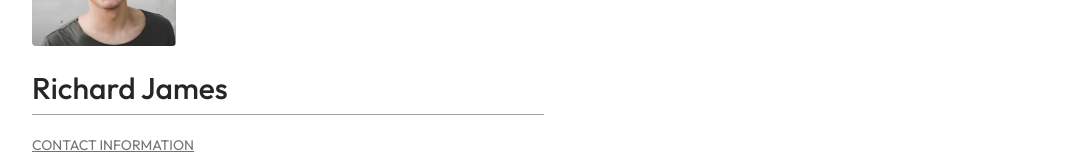
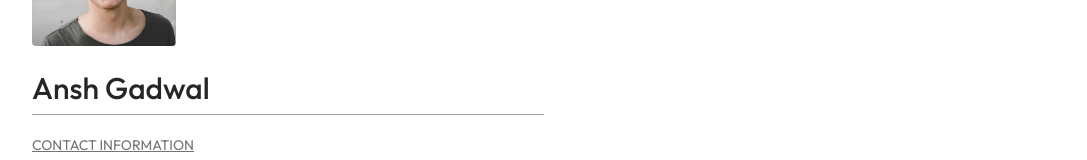
Before and after one commit to githubansh/Prescripto, a React (Vite) app in the folder Frontend/: page /my-profile in a window 1280 px wide. Shown: the part 188-348 px from the top of the page, without its empty margins (96-1183 px from the left). Built offline with nearby package versions, Linux system fonts and the light colour scheme.

Commit message:
frontend - completed

```diff
--- a/Frontend/src/pages/myprofile.jsx
+++ b/Frontend/src/pages/myprofile.jsx
@@ -6,7 +6,7 @@ const MyProfile = () => {
     const [isEdit, setIsEdit] = useState(false)
 
     const [userData, setUserData] = useState({
-        name: "Richard James",
+        name: "Ansh Gadwal",
         image: assets.profile_pic,
         email: 'richardjames@gmail.com',
         phone: '+1  123 456 7890',
```
